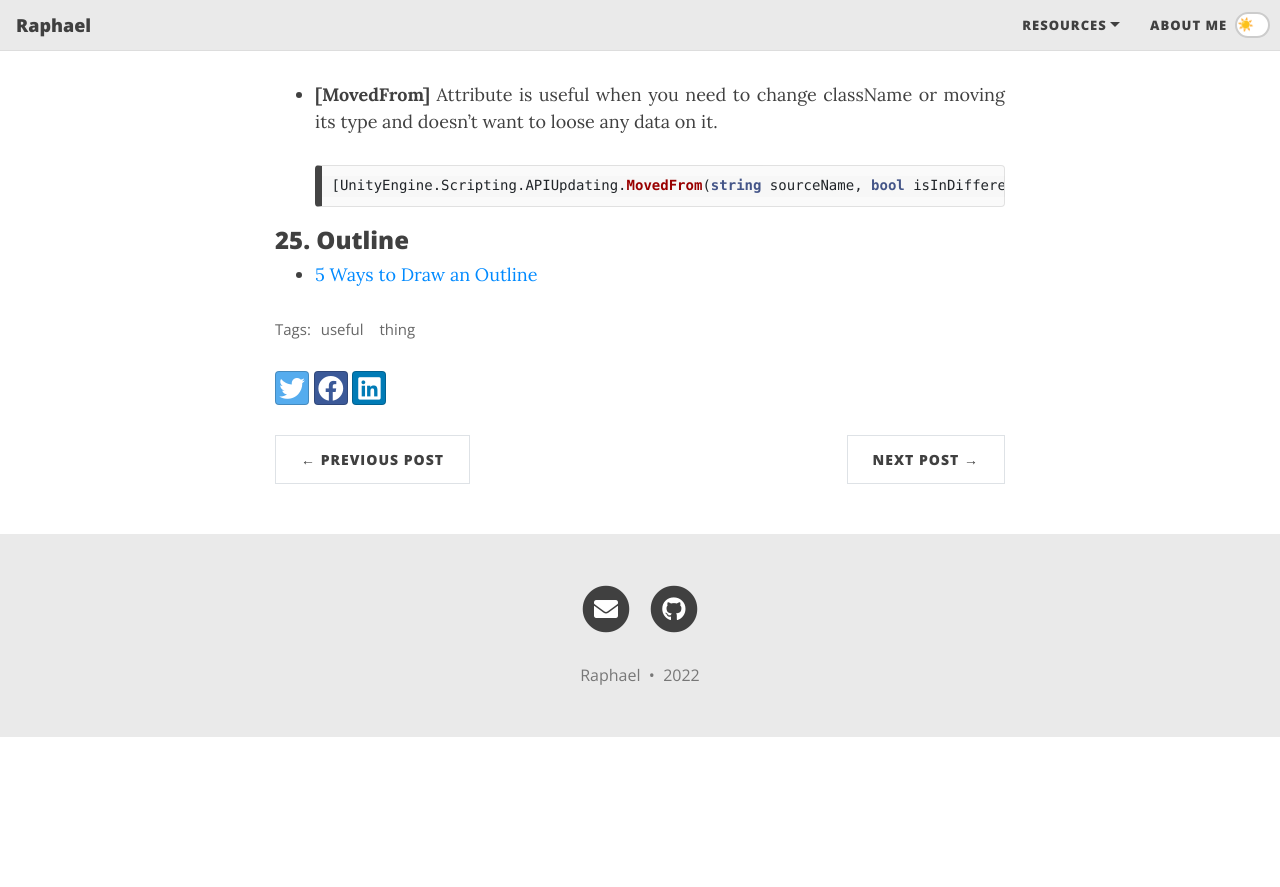
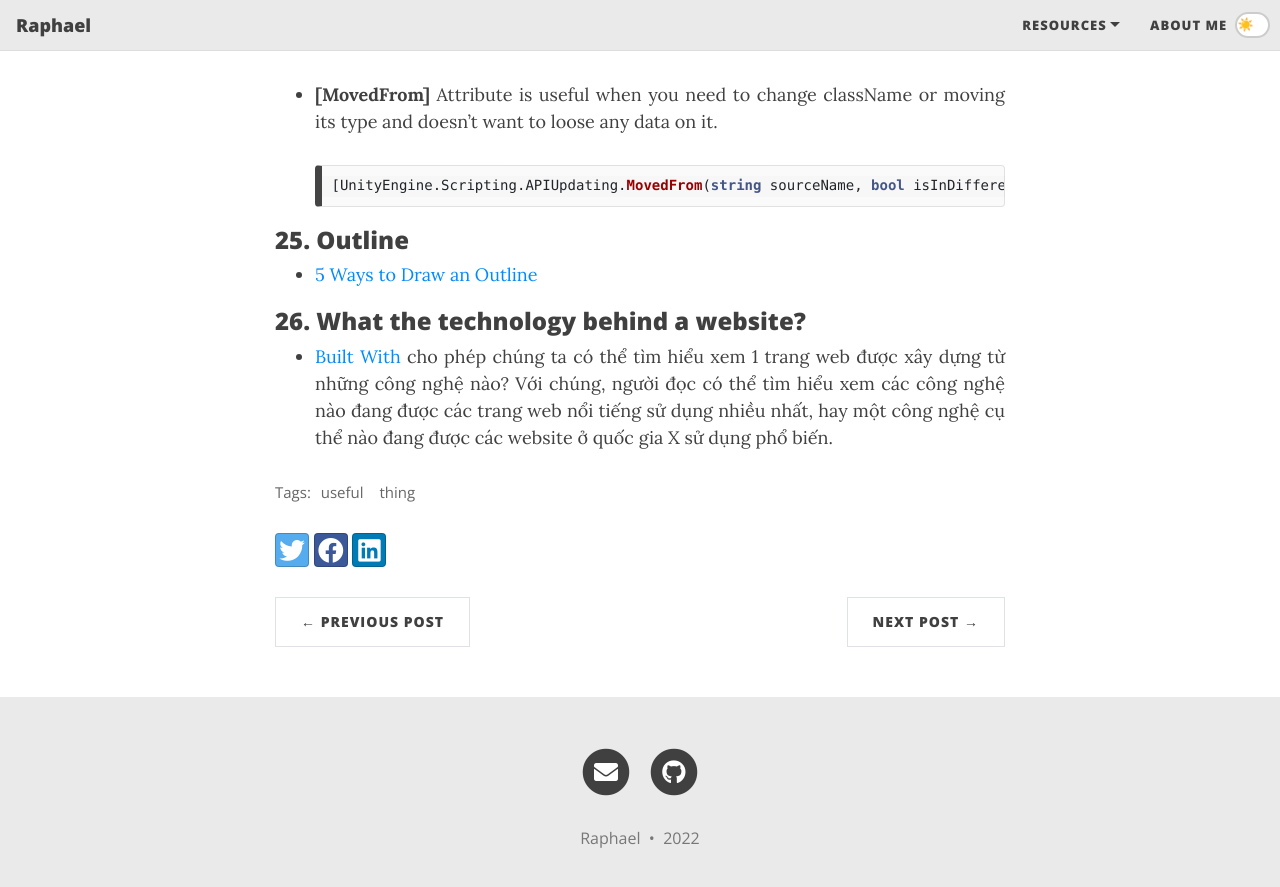
Before and after one commit to raphlee/raphlee.github.io, a Jekyll site: the page built from _posts/2022-02-09-useful-things.md, in a window 1280 px wide and 900 px high, scrolled down 8195 px. Shown: the top 887 px of the window. Built offline with Jekyll 4.4.1, drawn with Linux system fonts in a browser that asks for light colours; nearby versions of some CDN libraries; before the commit the page ends 8932 px from its top, so only the background shows below that.

Commit message:
Update usefull thing

````diff
--- a/_posts/2022-02-09-useful-things.md
+++ b/_posts/2022-02-09-useful-things.md
@@ -273,6 +273,12 @@ Editor.CreateCachedEditor
 [UnityEngine.Scripting.APIUpdating.MovedFrom(string sourceName, bool isInDifferentAssembly)]
 ```
 
+
 ### 25. Outline
 
 - [5 Ways to Draw an Outline](https://alexanderameye.github.io/notes/rendering-outlines/)
+
+
+
+### 26. What the technology behind a website?
+ - [Built With](https://builtwith.com/) cho phép chúng ta có thể tìm hiểu xem 1 trang web được xây dựng từ những công nghệ nào? Với chúng, người đọc có thể tìm hiểu xem các công nghệ nào đang được các trang web nổi tiếng sử dụng nhiều nhất, hay một công nghệ cụ thể nào đang được các website ở quốc gia X sử dụng phổ biến.
````
